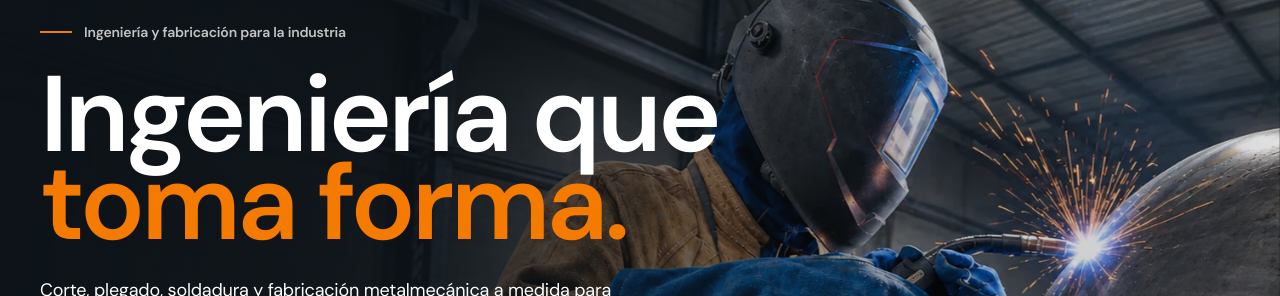
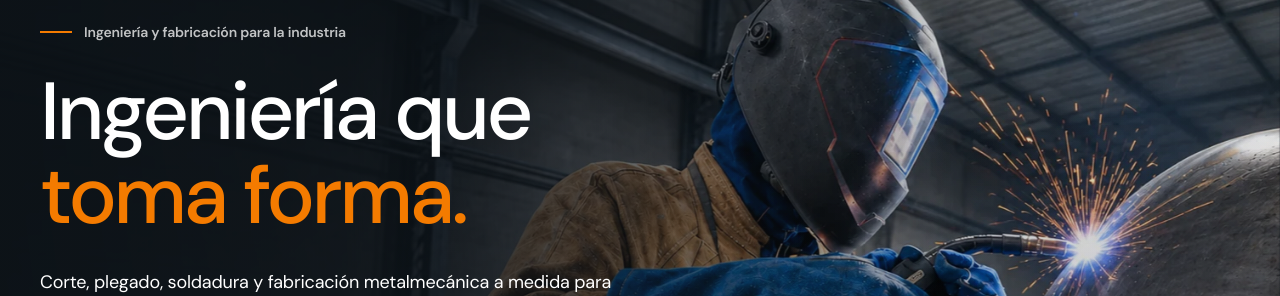
Before and after one commit to paredesvicente237-ctrl/nproyectos, a Next.js app: page / in a window 1280 px wide. Shown: the part 154-450 px from the top of the page. Built offline with nearby package versions, Linux system fonts and the light colour scheme; no server answers.

Commit message:
Reduce el tamaño y peso del titular de portada

```diff
--- a/app/globals.css
+++ b/app/globals.css
@@ -451,6 +451,12 @@
   letter-spacing: -.035em;
 }
 .npro-public .eyebrow { color: #a84f00; }
+.commercial-hero .commercial-hero-title {
+  font-size: clamp(2.5rem, 1.7rem + 4.2vw, 5.5rem);
+  font-weight: 500;
+  line-height: 1.04;
+  letter-spacing: -.04em;
+}
 .npro-public .eyebrow::before { background: var(--np-orange); }
 .npro-public .btn-primary {
   border-radius: 2px;
--- a/components/CommercialStory.tsx
+++ b/components/CommercialStory.tsx
@@ -92,12 +92,9 @@ export default function CommercialStory() {
               <span aria-hidden="true" className="h-[2px] w-8 bg-[#f47b00]" />
               Ingeniería y fabricación para la industria
             </p>
-            <h1 className="max-w-[12ch] font-heading text-[clamp(3.4rem,10vw,8.4rem)] font-semibold leading-[.82] tracking-[-.075em] text-white sm:max-w-[10.5ch] sm:text-[clamp(4.4rem,8.4vw,8.4rem)]">
-              <span className="block sm:hidden">Ingeniería</span>
-              <span className="block sm:hidden">que toma</span>
-              <span className="block text-[#f47b00] sm:hidden">forma.</span>
-              <span className="hidden sm:block">Ingeniería que</span>
-              <span className="hidden text-[#f47b00] sm:block">toma forma.</span>
+            <h1 className="commercial-hero-title text-white">
+              Ingeniería que{" "}
+              <span className="block text-[#f47b00]">toma forma.</span>
             </h1>
             <p className="mt-5 max-w-[36rem] text-[15px] leading-6 text-white/82 sm:mt-7 sm:text-lg sm:leading-8">
               Corte, plegado, soldadura y fabricación metalmecánica a medida para la industria.
```
